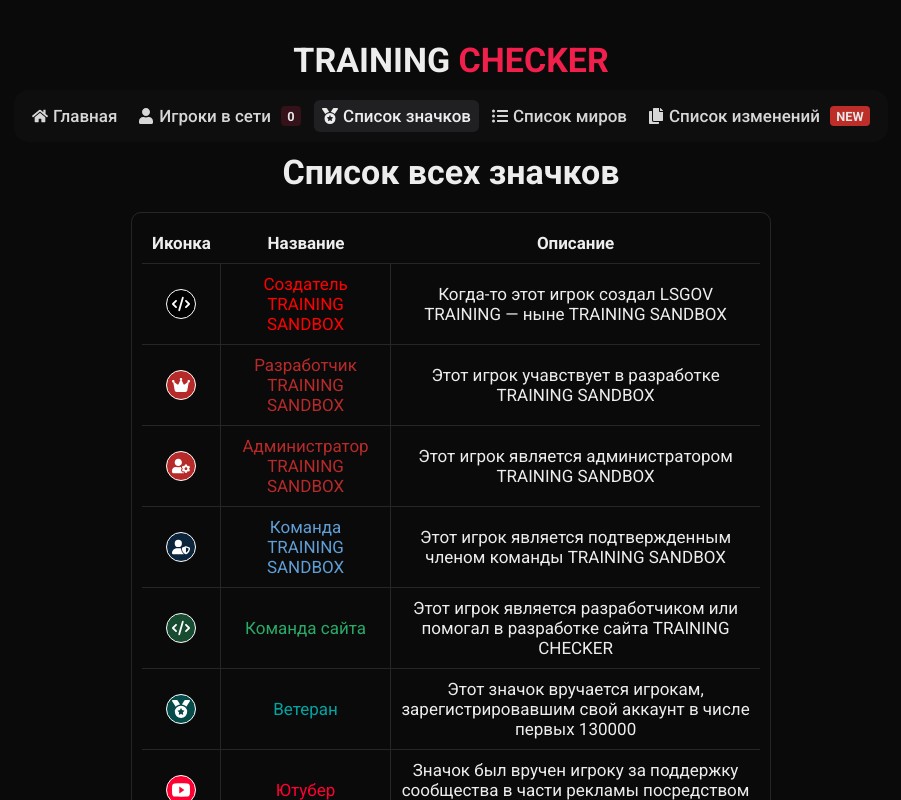
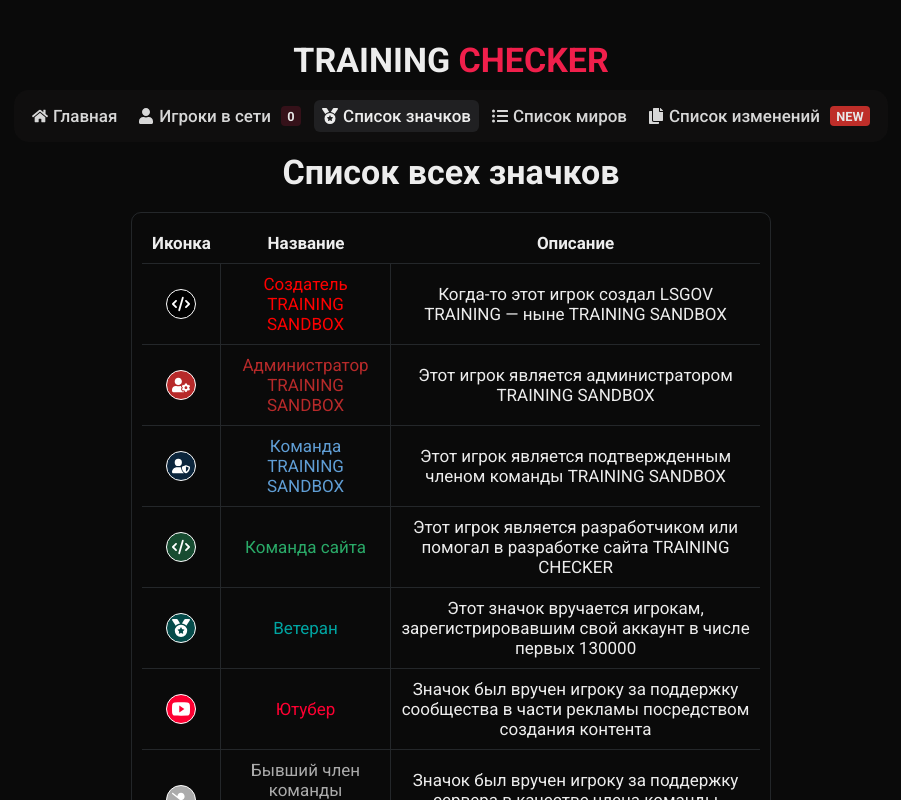
Before and after one commit to caseapia/trainingchecker, a Next.js app: page /badges in a window 1280 px wide. Shown: the top 800 px of the page, without its empty margins (189-1090 px from the left). Built offline with nearby package versions, Linux system fonts and the light colour scheme; no server answers.

Commit message:
delete: deleted developer badges

```diff
--- a/src/shared/consts/badges.ts
+++ b/src/shared/consts/badges.ts
@@ -1,6 +1,5 @@
 import React, { ReactNode } from "react";
 import CodeIcon from '@/icons/badges/code.svg';
-import CrownIcon from '@/icons/badges/crown.svg';
 import MedalIcon from '@/icons/medal.svg';
 import RobotIcon from '@/icons/badges/robot.svg';
 import SatelLiteIcon from '@/icons/badges/satelLite.svg';
@@ -42,16 +41,6 @@ export const staffBadges: BadgeProps[] = [
   },
   {
     id: 2,
-    title: "Разработчик TRAINING SANDBOX",
-    category: "staff",
-    description: "Этот игрок учавствует в разработке TRAINING SANDBOX",
-    icon: React.createElement(CrownIcon),
-    verify: 3,
-    color: "#B72A2A",
-    textColor: "#B72A2A"
-  },
-  {
-    id: 3,
     title: "Администратор TRAINING SANDBOX",
     category: "staff",
     description: "Этот игрок является администратором TRAINING SANDBOX",
@@ -62,7 +51,7 @@ export const staffBadges: BadgeProps[] = [
     textColor: "#B72A2A",
   },
   {
-    id: 4,
+    id: 3,
     title: "Команда TRAINING SANDBOX",
     category: "staff",
     description: "Этот игрок является подтвержденным членом команды TRAINING SANDBOX",
@@ -73,7 +62,7 @@ export const staffBadges: BadgeProps[] = [
     textColor: "rgb(96 158 213)"
   },
   {
-    id: 5,
+    id: 4,
     title: "Команда сайта",
     category: "staff",
     description: "Этот игрок является разработчиком или помогал в разработке сайта TRAINING CHECKER",
@@ -122,7 +111,7 @@ export const playerBadges: BadgeProps[] = [
     description: "Этот аккаунт управляется не человеком, а ботом и является официальным пользовательским ботом TRAINING SANDBOX",
     icon: React.createElement(RobotIcon),
     color: "rgb(144, 203, 255)",
-    accid: [605187, 659622, 659678],
+    accid: [605187, 659622, 659678, 37707],
     textColor: "rgb(144, 203, 255)"
   },
   {
```
